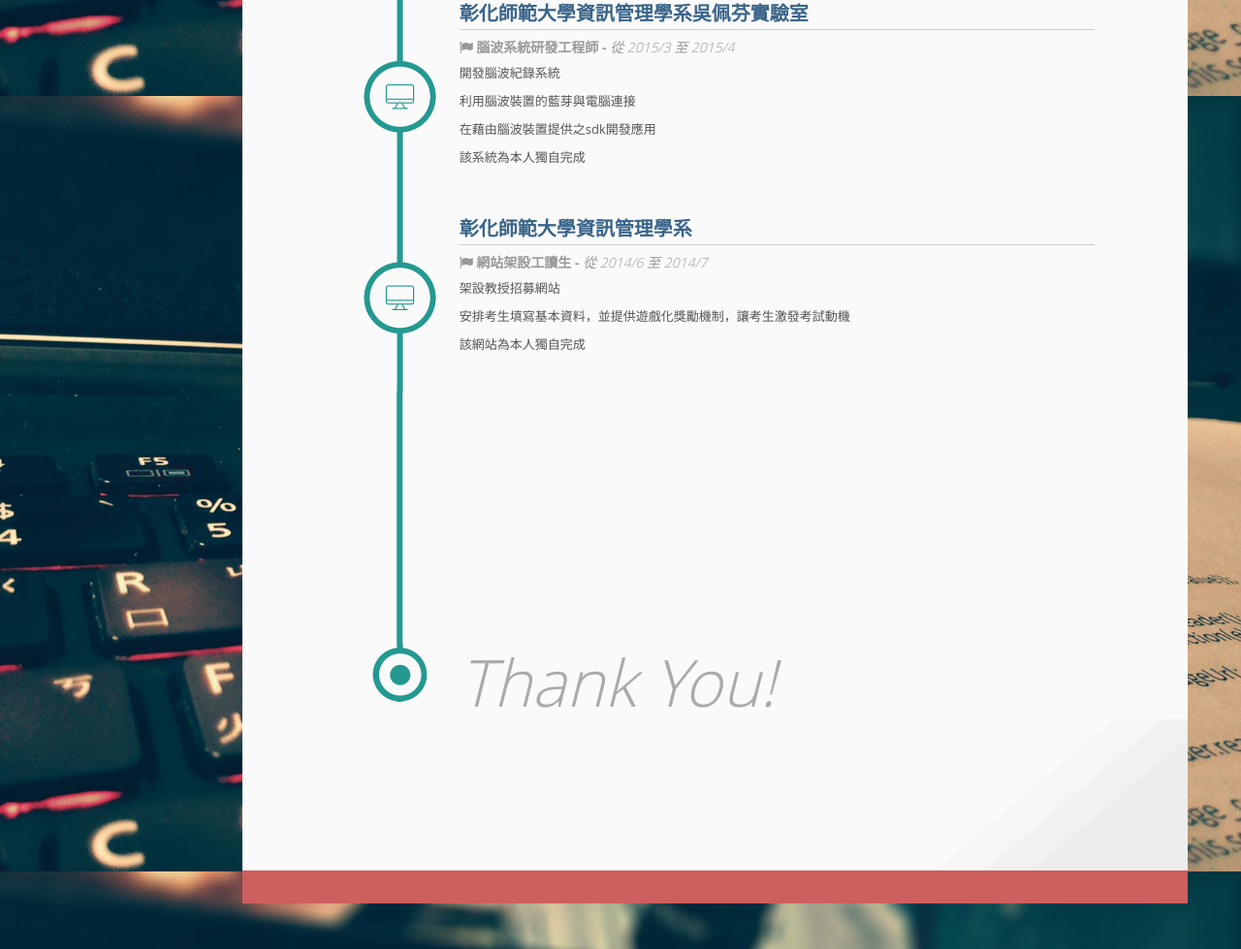
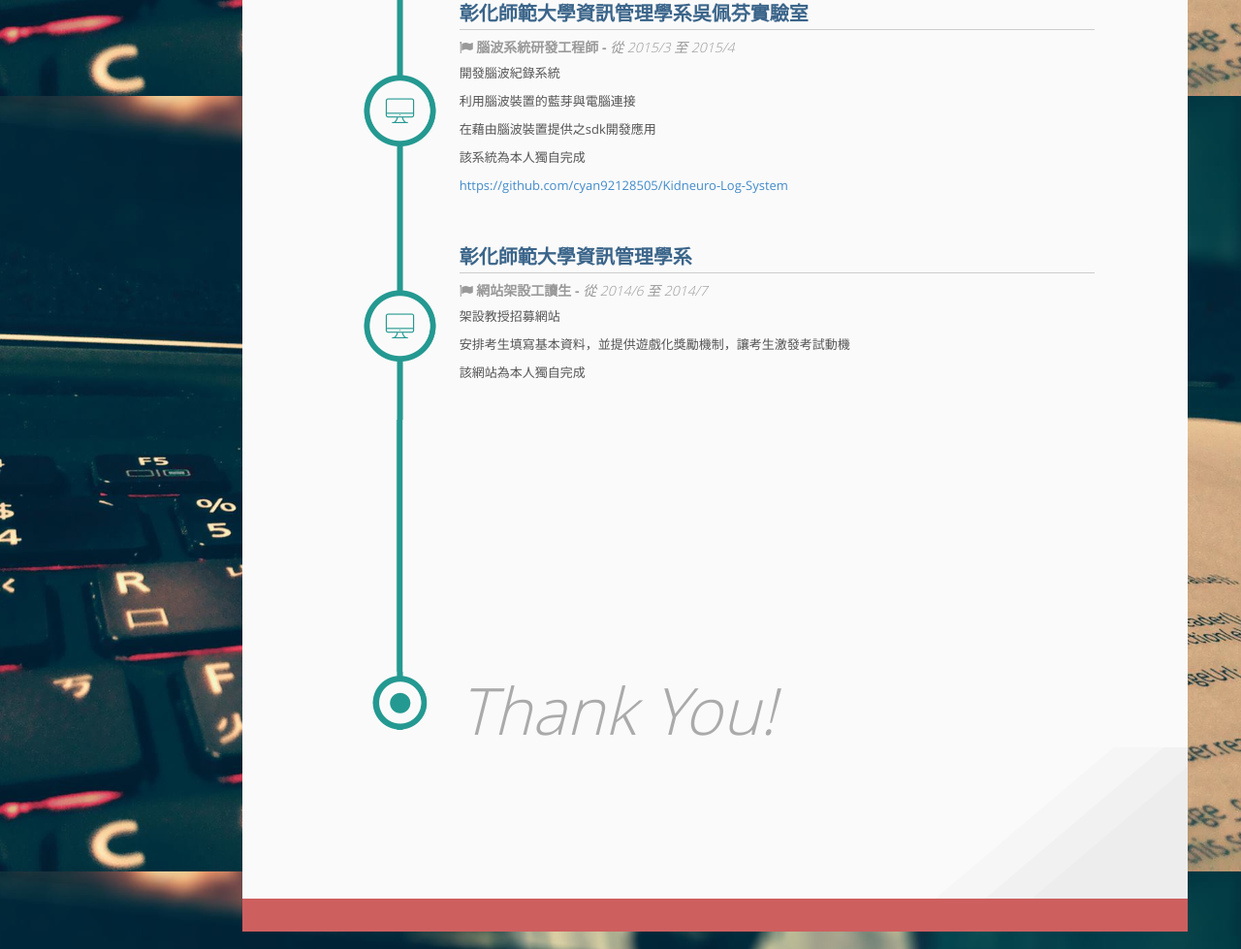
Before and after one commit to cyan92128505/about-aoma, a website: page docs/index.html in a window 1280 px wide. Shown: the part 2301-3280 px from the top of the page at 97% size. Drawn offline with Linux system fonts and the light colour scheme; files whose address does not match are found by name.

Commit message:
add url for Kidneuro-Log-System

```diff
--- a/docs/index.html
+++ b/docs/index.html
@@ -643,6 +643,7 @@
                                             <p>利用腦波裝置的藍芽與電腦連接</p>
                                             <p>在藉由腦波裝置提供之sdk開發應用</p>
                                             <p>該系統為本人獨自完成</p>
+                                            <p><a href="https://github.com/cyan92128505/Kidneuro-Log-System">https://github.com/cyan92128505/Kidneuro-Log-System</a></p>
                                             <br />
                                         </div>
                                         <!-- /Content -->
```
